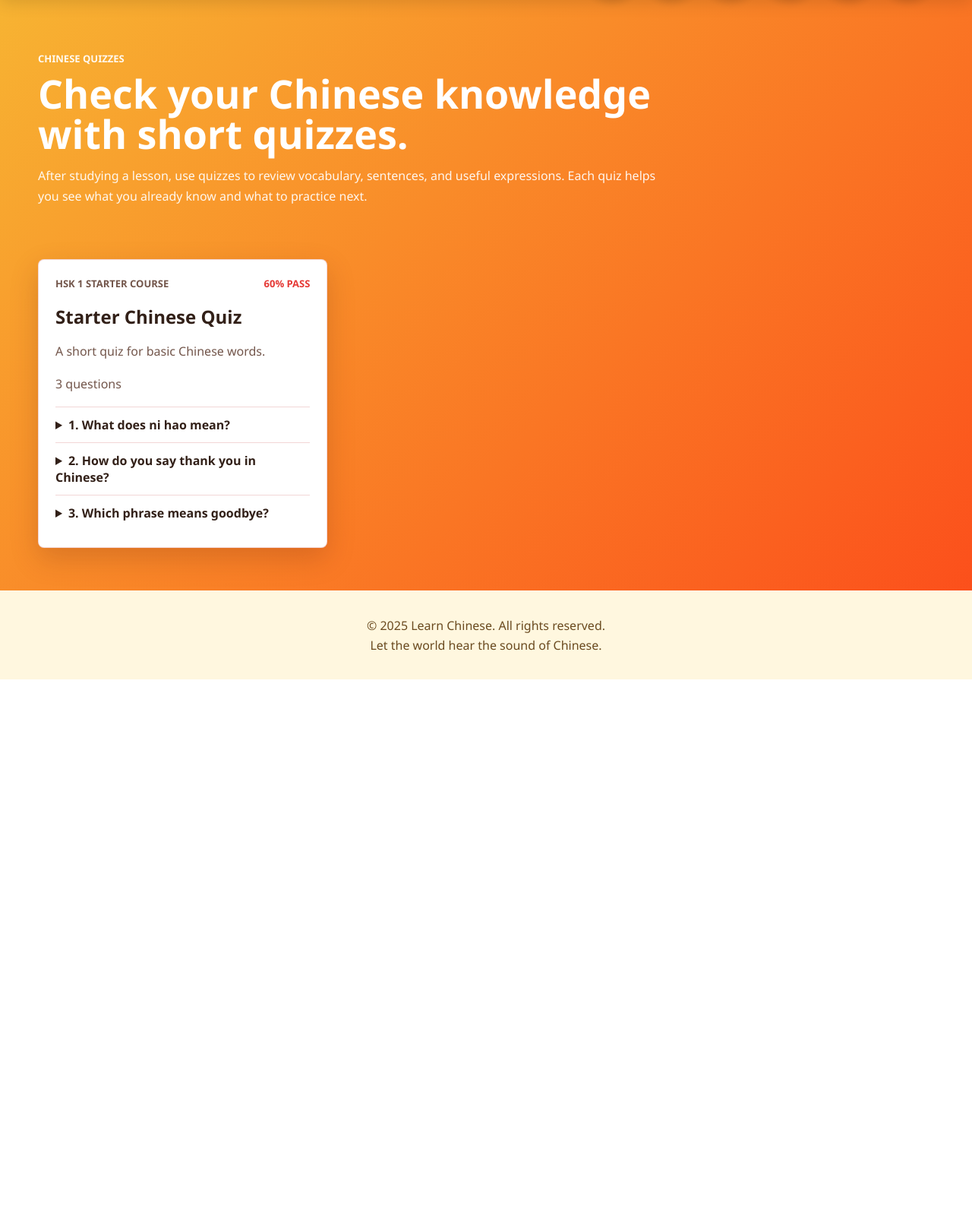
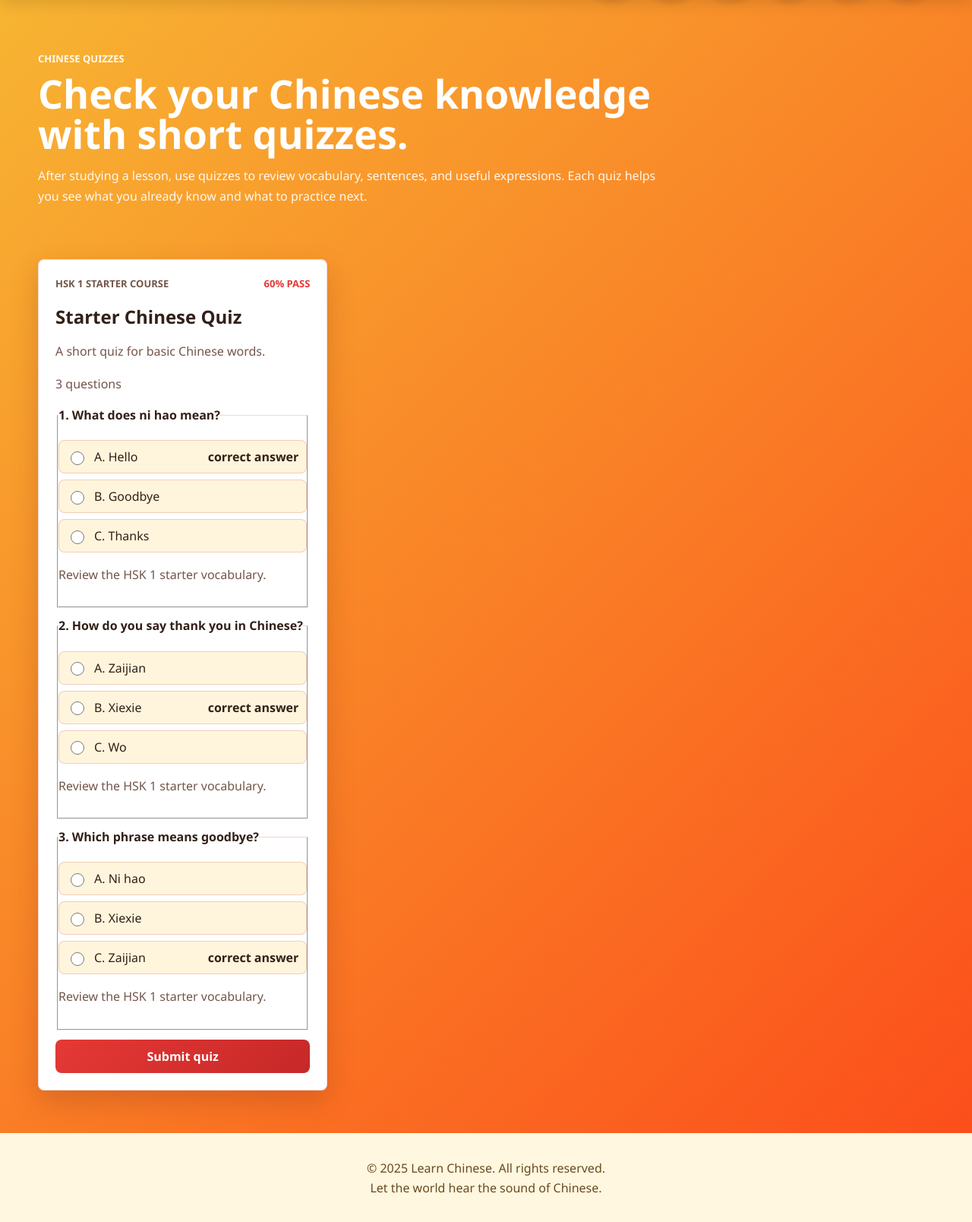
Before and after one commit to Jameshohad/Finalproject, a Django app: page /quiz/ in a window 1280 px wide. Shown: the part 73-1681 px from the top of the page at 76% size. Before the commit the page ends 967 px from the top, so only its background shows below. Run offline with Django 5.2, Linux system fonts and the light colour scheme; the visitor is signed in with stand-in values (Sample User, id 1); data comes from the database, SQL or seed files in the repository; data that the repository does not hold is empty; parts of the project's set-up code (start-up, migrations or seed data) failed here and were passed over.

Commit message:
Add interactive quiz submission

```diff
--- a/application/static/application/style.css
+++ b/application/static/application/style.css
@@ -505,6 +505,54 @@ main {
   font-weight: 800;
 }
 
+.question-detail legend {
+  padding: 0;
+  font-weight: 800;
+  line-height: 1.4;
+}
+
+.quiz-form {
+  display: grid;
+  gap: 12px;
+}
+
+.quiz-options {
+  display: grid;
+  gap: 8px;
+  margin-top: 10px;
+}
+
+.quiz-option {
+  display: grid;
+  grid-template-columns: auto minmax(0, 1fr) auto;
+  gap: 10px;
+  align-items: center;
+  padding: 10px;
+  border: 1px solid var(--line);
+  border-radius: 8px;
+  background: var(--surface-soft);
+  cursor: pointer;
+}
+
+.quiz-option:hover {
+  border-color: var(--primary);
+  background: #fff0d0;
+}
+
+.quiz-option input {
+  width: 18px;
+  height: 18px;
+  accent-color: var(--primary);
+}
+
+.quiz-result {
+  padding: 10px 12px;
+  border-radius: 8px;
+  background: #e8f4ea;
+  color: var(--green);
+  font-weight: 800;
+}
+
 .auth-layout {
   min-height: 620px;
   display: grid;
--- a/application/templates/application/quiz.html
+++ b/application/templates/application/quiz.html
@@ -22,25 +22,54 @@
       <h2>{{ quiz.title }}</h2>
       {% if quiz.description %}<p>{{ quiz.description }}</p>{% endif %}
       <p class="muted">{{ quiz.questions.count }} questions</p>
+      {% if quiz.latest_attempt %}
+        <p class="quiz-result">
+          Last score: {{ quiz.latest_attempt.score }}%
+          {% if quiz.latest_attempt.score >= quiz.pass_score %}Passed{% else %}Keep practicing{% endif %}
+        </p>
+      {% endif %}
 
+      {% if request.user.is_authenticated %}
+        <form class="quiz-form" method="post" action="{% url 'submit_quiz' quiz.id %}">
+          {% csrf_token %}
+          {% for question in quiz.questions.all %}
+            <fieldset class="question-detail">
+              <legend>{{ forloop.counter }}. {{ question.question_text }}</legend>
+              <div class="quiz-options">
+                {% for option in question.options.all %}
+                  <label class="quiz-option">
+                    <input
+                      type="radio"
+                      name="question_{{ question.id }}"
+                      value="{{ option.id }}"
+                    />
+                    <span>{{ option.option_label }}. {{ option.option_text }}</span>
+                    {% if request.user.is_staff and option.is_correct %}<strong> correct answer</strong>{% endif %}
+                  </label>
+                {% empty %}
+                  <p>Options are coming soon.</p>
+                {% endfor %}
+              </div>
+              {% if question.explanation and request.user.is_staff %}<p>{{ question.explanation }}</p>{% endif %}
+            </fieldset>
+          {% empty %}
+            <p>Questions are coming soon.</p>
+          {% endfor %}
+          {% if quiz.questions.count %}
+            <button class="button primary full-width" type="submit">Submit quiz</button>
+          {% endif %}
+        </form>
+      {% else %}
         {% for question in quiz.questions.all %}
           <details class="question-detail">
             <summary>{{ forloop.counter }}. {{ question.question_text }}</summary>
-          <ul>
-            {% for option in question.options.all %}
-              <li>
-                {{ option.option_label }}. {{ option.option_text }}
-                {% if request.user.is_staff and option.is_correct %}<strong> correct answer</strong>{% endif %}
-              </li>
-            {% empty %}
-              <li>Options are coming soon.</li>
-            {% endfor %}
-          </ul>
-          {% if question.explanation %}<p>{{ question.explanation }}</p>{% endif %}
+            <p class="muted">Sign in to choose an answer and save your score.</p>
           </details>
         {% empty %}
           <p>Questions are coming soon.</p>
         {% endfor %}
+        <a class="button primary full-width" href="{% url 'login' %}">Sign in to take quiz</a>
+      {% endif %}
     </article>
   {% empty %}
     <article class="content-card">
--- a/application/views.py
+++ b/application/views.py
@@ -227,11 +227,18 @@ def complete_lesson(request, lesson_id):
 
 
 def quiz_page(request):
-    cache_key = "active_quizzes"
-    quizzes = cache.get(cache_key)
-    if quizzes is None:
-        quizzes = list(active_quizzes())
-        cache.set(cache_key, quizzes, 60 * 5)
+    quizzes = list(active_quizzes())
+    if request.user.is_authenticated:
+        latest_attempts = {}
+        attempts = QuizAttempt.objects.filter(
+            user=request.user,
+            submitted_at__isnull=False,
+            quiz__in=quizzes,
+        ).order_by("-submitted_at")
+        for attempt in attempts:
+            latest_attempts.setdefault(attempt.quiz_id, attempt)
+        for quiz in quizzes:
+            quiz.latest_attempt = latest_attempts.get(quiz.id)
 
     return render(
         request,
@@ -241,6 +248,64 @@ def quiz_page(request):
             "has_premium": user_has_premium(request.user),
         },
     )
+
+
+@login_required
+@require_POST
+def submit_quiz(request, quiz_id):
+    quiz = get_object_or_404(
+        Quiz.objects.prefetch_related("questions__options"),
+        pk=quiz_id,
+        is_active=True,
+    )
+    questions = list(quiz.questions.all())
+    if not questions:
+        messages.error(request, "This quiz does not have questions yet.")
+        return redirect("quiz")
+
+    now = timezone.now()
+    correct_count = 0
+    attempt = QuizAttempt.objects.create(
+        user=request.user,
+        quiz=quiz,
+        total_questions=len(questions),
+        submitted_at=now,
+    )
+
+    for question in questions:
+        selected_option_id = request.POST.get(f"question_{question.id}")
+        selected_option = None
+        is_correct = False
+        if selected_option_id:
+            selected_option = question.options.filter(id=selected_option_id).first()
+            is_correct = bool(selected_option and selected_option.is_correct)
+        if is_correct:
+            correct_count += 1
+        QuizAttemptAnswer.objects.create(
+            attempt=attempt,
+            question=question,
+            selected_option=selected_option,
+            is_correct=is_correct,
+        )
+
+    score_percent = round((correct_count / len(questions)) * 100)
+    attempt.score = score_percent
+    attempt.save(update_fields=["score"])
+
+    passed = score_percent >= quiz.pass_score
+    LearningActivity.objects.create(
+        user=request.user,
+        activity_type="quiz_pass" if passed else "quiz_fail",
+        title=f"{'Passed' if passed else 'Practiced'} {quiz.title}",
+        description=f"Score: {score_percent}% ({correct_count}/{len(questions)} correct).",
+        related_course=quiz.course,
+        related_quiz=quiz,
+    )
+    messages.success(
+        request,
+        f"{quiz.title} submitted. Score: {score_percent}% ({correct_count}/{len(questions)} correct).",
+    )
+    return redirect("quiz")
 
 
 def about_page(request):
--- a/config/urls.py
+++ b/config/urls.py
@@ -10,6 +10,7 @@ urlpatterns = [
     path("course/", views.course_page, name="course"),
     path("lessons/<int:lesson_id>/complete/", views.complete_lesson, name="complete_lesson"),
     path("quiz/", views.quiz_page, name="quiz"),
+    path("quizzes/<int:quiz_id>/submit/", views.submit_quiz, name="submit_quiz"),
     path("about/", views.about_page, name="about"),
     path("login/", views.login_page, name="login"),
     path("signup/", views.signup_page, name="signup"),
```
Also changed, not shown: application/tests.py (+58 -5 lines), PATCH_README.md (added), 1 other file. Lines whose indentation alone changed are shown as unchanged.
